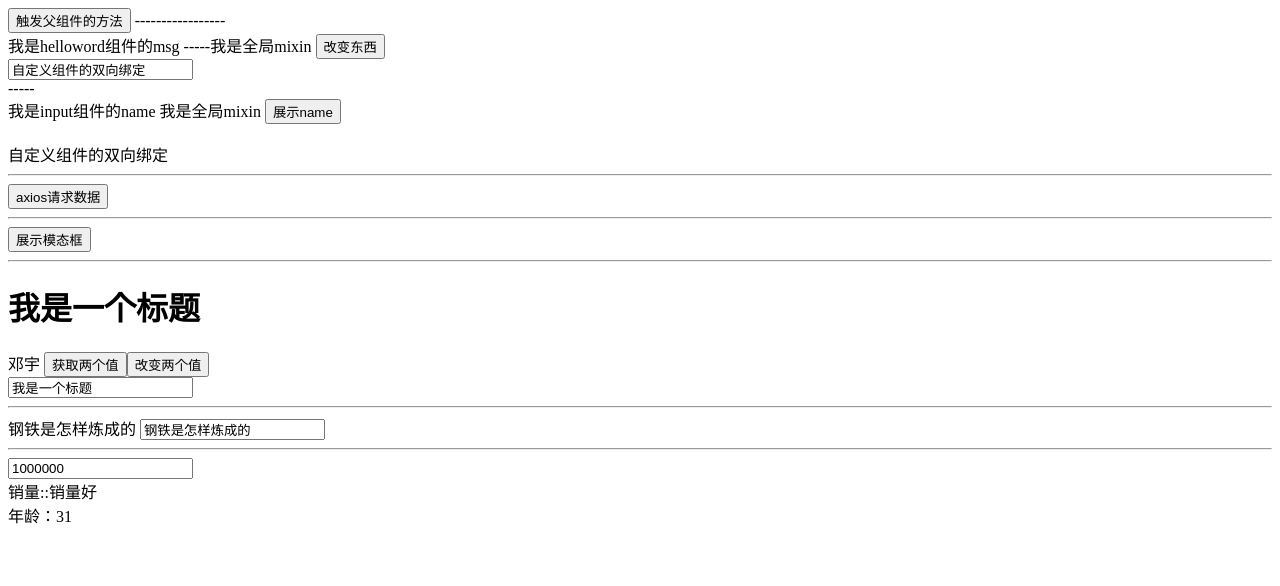
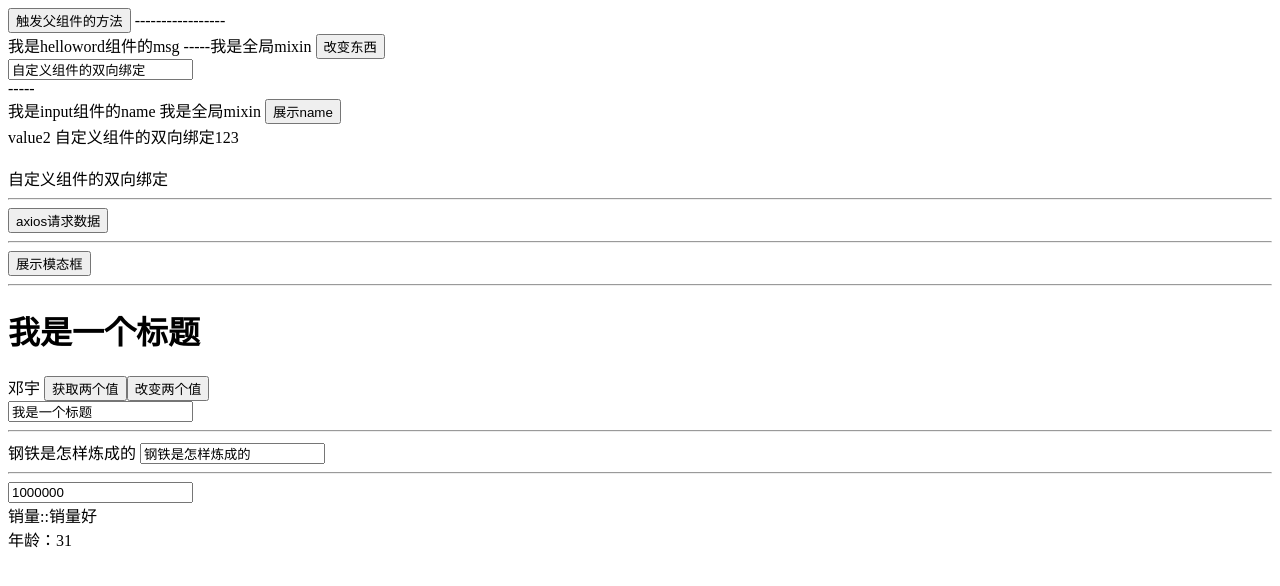
Before and after one commit to qqccyv/ts-vue, a Vue app in the folder ts-demo1/: page / in a window 1280 px wide. Shown: the top 586 px of the page. Built offline with nearby package versions, Linux system fonts and the light colour scheme.

Commit message:
setup接收props传值

```diff
--- a/ts-demo1/src/components/MyInput.vue
+++ b/ts-demo1/src/components/MyInput.vue
@@ -12,15 +12,28 @@
       {{name}}
       <button @click="showName">展示name</button>
     </div>
+    <div>
+      value2 {{value2}}
+    </div>
   </div>
 </template>
 
 <script>
+import { ref } from 'vue'
 export default {
   props: {
     value: {
       type: String,
       default: ''
+    }
+  },
+  setup(props) {
+
+
+    let value2 = ref(props.value).value + '123'
+
+    return {
+      value2
     }
   },
   methods: {
```
